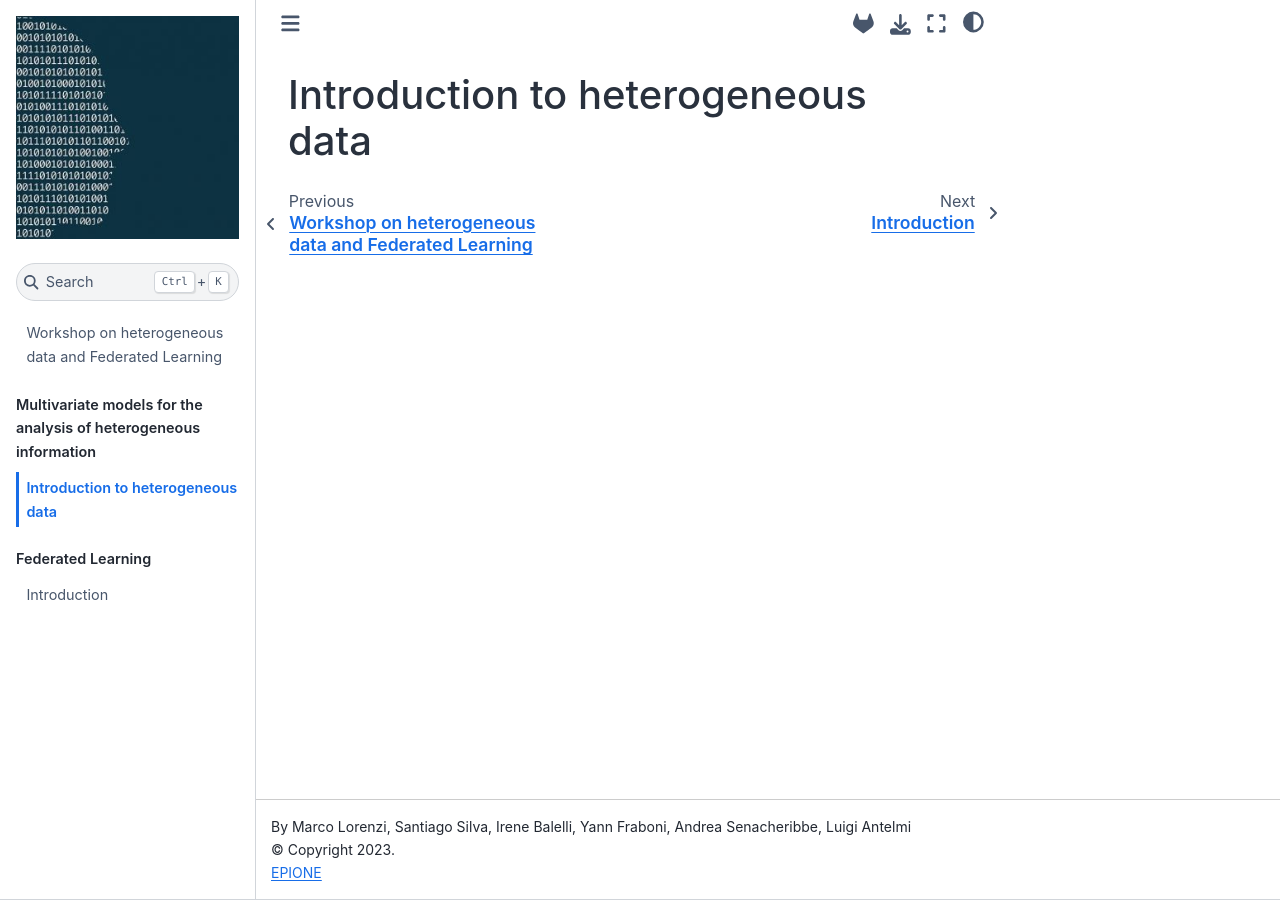
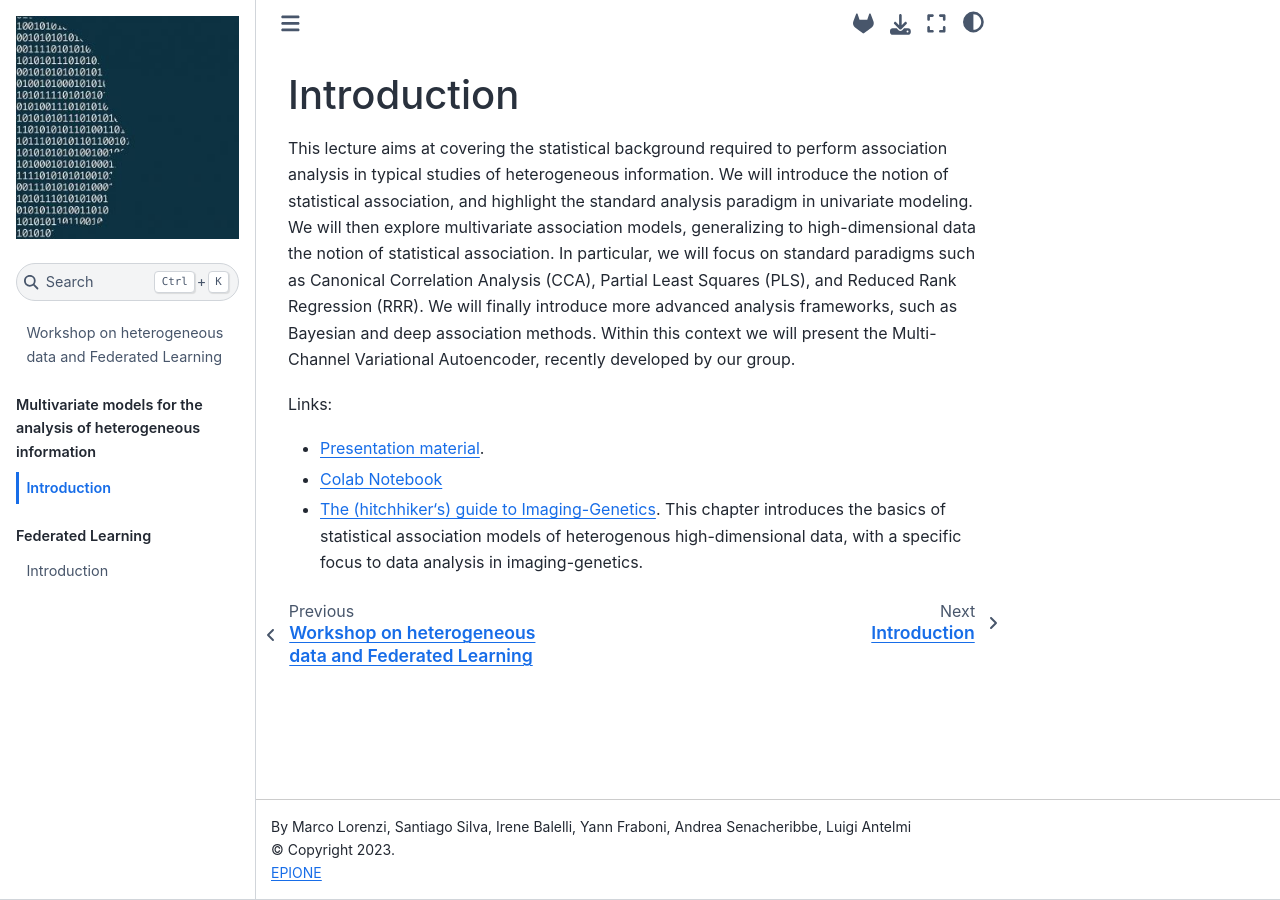
Before and after one commit to kchennen/flhd, a Jupyter Book: the page built from heterogeneous_data/introduction.md, in a window 1280 px wide. Built offline with Jupyter Book 1.0.4 settings and Sphinx 7.4.7 and the Sphinx Book theme 1.1.4, drawn with Linux system fonts in a browser that asks for light colours; pages that are not in the unit, such as notebooks, are missing from menus.

Commit message:
Update introduction.md

```diff
--- a/heterogeneous_data/introduction.md
+++ b/heterogeneous_data/introduction.md
@@ -1 +1,12 @@
-# Introduction to heterogeneous data
+# Introduction
+
+This lecture aims at covering the statistical background required to perform association analysis in typical studies of heterogeneous information. We will introduce the notion of statistical association, and highlight the standard analysis paradigm in univariate modeling. We will then explore multivariate association models, generalizing to high-dimensional data the notion of statistical association. In particular, we will focus on standard paradigms such as Canonical Correlation Analysis (CCA), Partial Least Squares (PLS), and Reduced Rank Regression (RRR). We will finally introduce more advanced analysis frameworks, such as Bayesian and deep association methods. Within this context we will present the Multi-Channel Variational Autoencoder, recently developed by our group.
+
+Links:
+
+- [Presentation material](https://marcolorenzi.github.io/material/winter_school/Imaging-Genetics-winter_school_Verona_2019_compressed.pdf).
+
+- [Colab Notebook](https://colab.research.google.com/drive/1FNDpXdc_U_UCEabCeXUWjLKOZT8gutJg)
+
+- [The (hitchhiker‘s) guide to Imaging-Genetics](https://marcolorenzi.github.io/material/winter_school/Imaging_Genetics_Book_Chapter.pdf).
+This chapter introduces the basics of statistical association models of heterogenous high-dimensional data, with a specific focus to data analysis in imaging-genetics.
```
